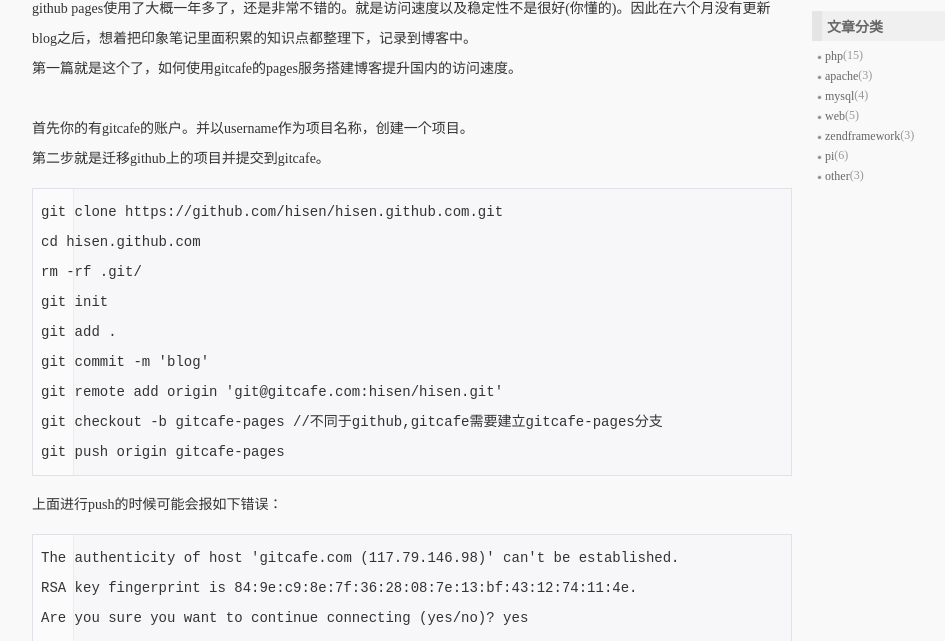
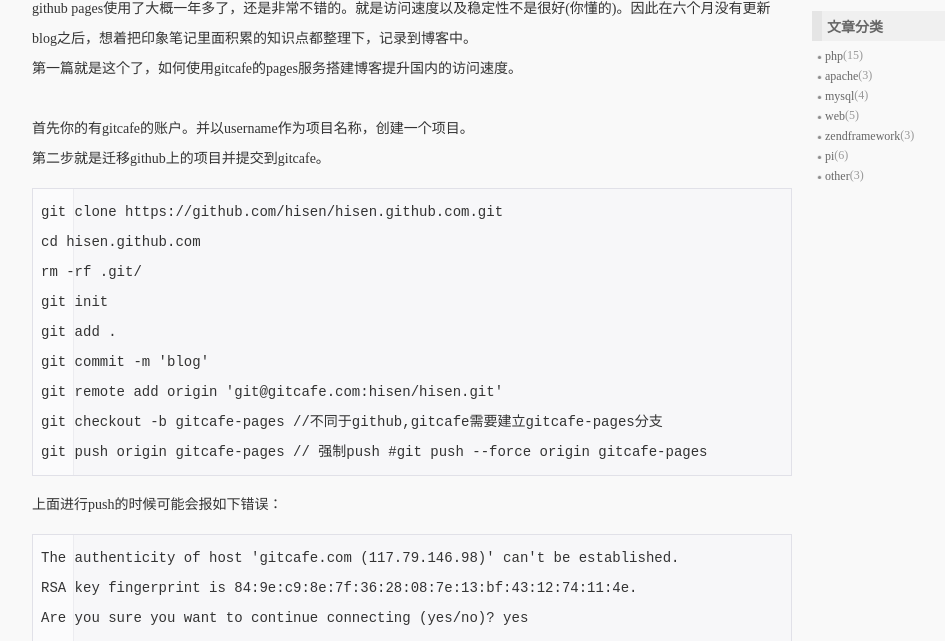
Before and after one commit to hisenKing/hisenking.github.com, a Jekyll site: the page built from _posts/2014-11-17-gitcafe-pages.html, in a window 1280 px wide and 900 px high, cut to the strip 259-900 px from the top of the window. Shown: the whole strip, without its empty margins (108-1053 px from the left). Built offline with Jekyll 4.4.1, drawn with Linux system fonts in a browser that asks for light colours; comment, search, counter and statistics services are not loaded.

Commit message:
update gitcafe

```diff
--- a/_posts/2014-11-17-gitcafe-pages.html
+++ b/_posts/2014-11-17-gitcafe-pages.html
@@ -20,7 +20,7 @@
 git commit -m 'blog'
 git remote add origin 'git@gitcafe.com:hisen/hisen.git'
 git checkout -b gitcafe-pages //不同于github,gitcafe需要建立gitcafe-pages分支
-git push origin gitcafe-pages
+git push origin gitcafe-pages // 强制push #git push --force origin gitcafe-pages
 </pre>
 
 上面进行push的时候可能会报如下错误：
```
